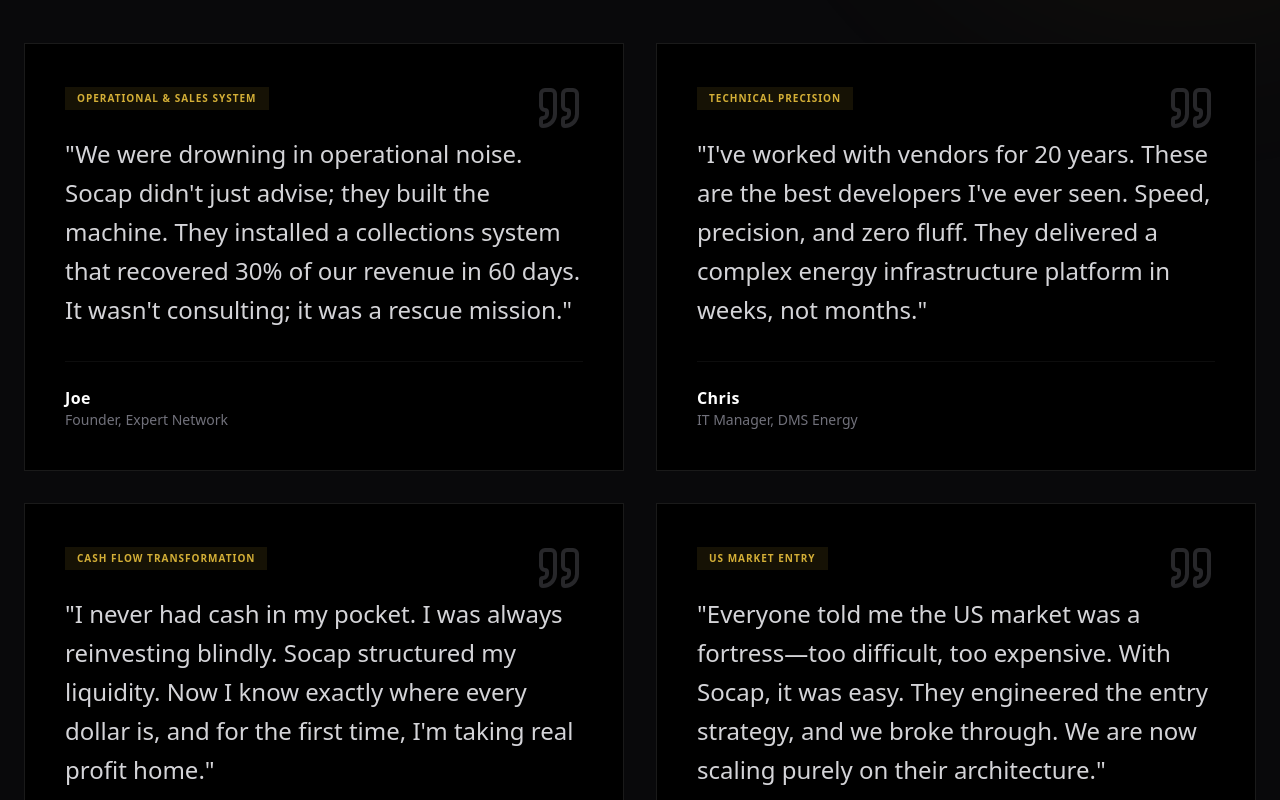
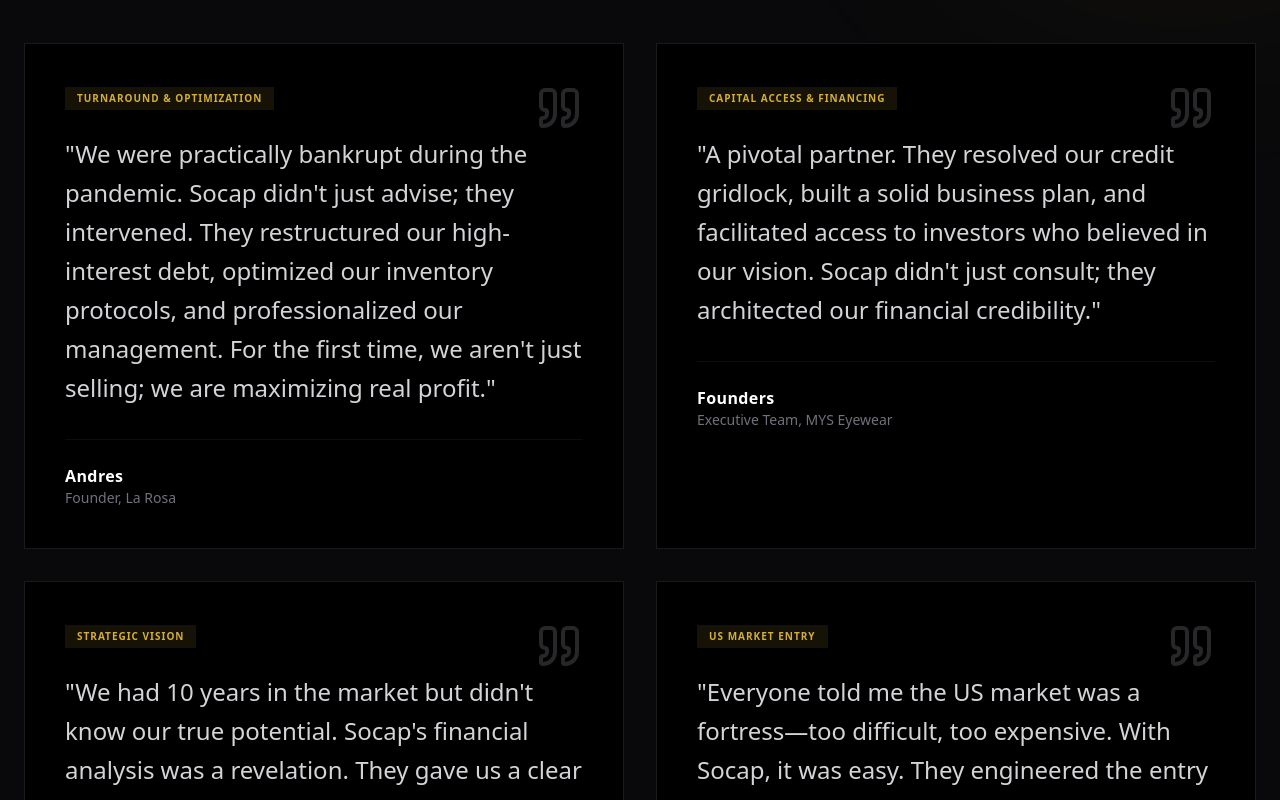
Before and after one commit to lucassocap/socap-web, a Next.js app: page / in a window 1280 px wide. Shown: the part 4060-4860 px from the top of the page. Built offline with nearby package versions, Linux system fonts and the light colour scheme.

Commit message:
Update Testimonials: La Rosa (Updated), MYS (New), R&E (New), Expert (Removed)

```diff
--- a/components/sections/Testimonials.tsx
+++ b/components/sections/Testimonials.tsx
@@ -5,25 +5,25 @@ import { Quote } from "lucide-react";
 
 const testimonials = [
     {
-        client: "Joe",
-        company: "Expert Network",
-        role: "Founder",
-        quote: "We were drowning in operational noise. Socap didn't just advise; they built the machine. They installed a collections system that recovered 30% of our revenue in 60 days. It wasn't consulting; it was a rescue mission.",
-        highlight: "Operational & Sales System"
-    },
-    {
-        client: "Chris",
-        company: "DMS Energy",
-        role: "IT Manager",
-        quote: "I've worked with vendors for 20 years. These are the best developers I've ever seen. Speed, precision, and zero fluff. They delivered a complex energy infrastructure platform in weeks, not months.",
-        highlight: "Technical Precision"
-    },
-    {
         client: "Andres",
         company: "La Rosa",
         role: "Founder",
-        quote: "I never had cash in my pocket. I was always reinvesting blindly. Socap structured my liquidity. Now I know exactly where every dollar is, and for the first time, I'm taking real profit home.",
-        highlight: "Cash Flow Transformation"
+        quote: "We were practically bankrupt during the pandemic. Socap didn't just advise; they intervened. They restructured our high-interest debt, optimized our inventory protocols, and professionalized our management. For the first time, we aren't just selling; we are maximizing real profit.",
+        highlight: "Turnaround & Optimization"
+    },
+    {
+        client: "Founders",
+        company: "MYS Eyewear",
+        role: "Executive Team",
+        quote: "A pivotal partner. They resolved our credit gridlock, built a solid business plan, and facilitated access to investors who believed in our vision. Socap didn't just consult; they architected our financial credibility.",
+        highlight: "Capital Access & Financing"
+    },
+    {
+        client: "Management",
+        company: "R&E Carriers",
+        role: "Directors",
+        quote: "We had 10 years in the market but didn't know our true potential. Socap's financial analysis was a revelation. They gave us a clear vision of our business and a roadmap to scale. We finally have a dashboard, not just a steering wheel.",
+        highlight: "Strategic Vision"
     },
     {
         client: "Carlos",
```
